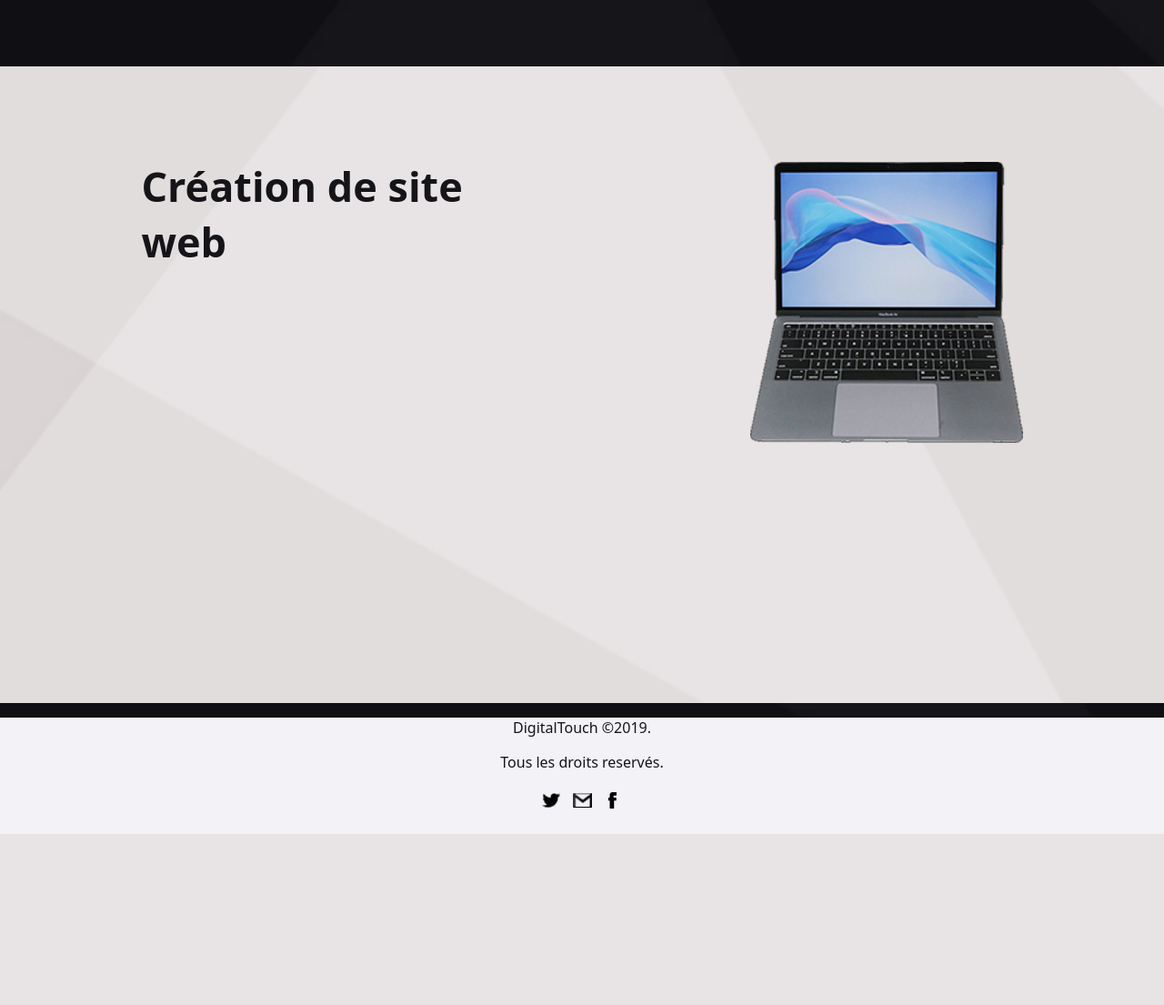
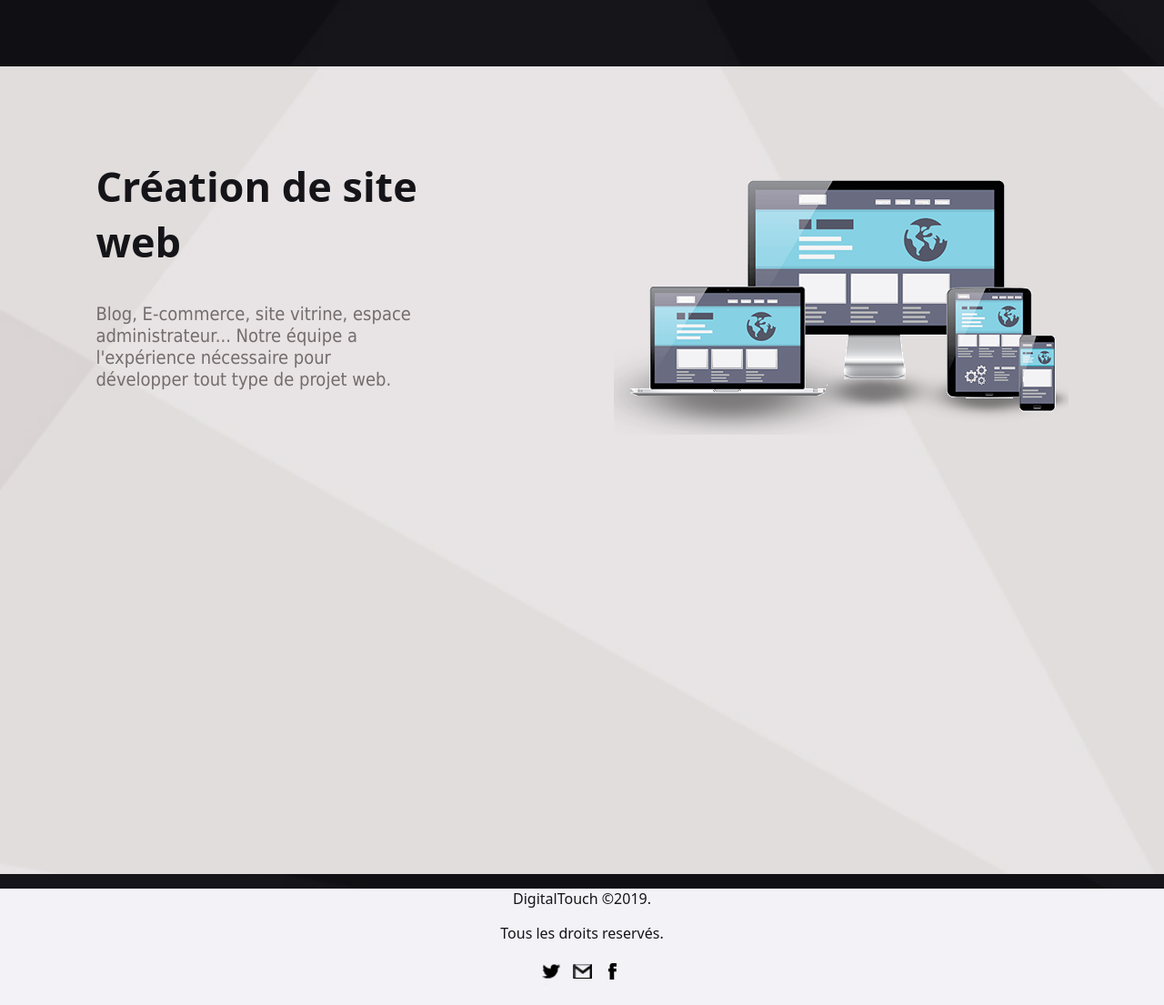
Before and after one commit to manshaftsantos/DigitTouch, a PHP site: page / in a window 1280 px wide. Shown: the part 586-1691 px from the top of the page at 91% size. Before the commit the page ends 1503 px from the top, so only its background shows below. Run offline with PHP 8.4, Linux system fonts and the light colour scheme.

Commit message:
purete 95%

```diff
--- a/css/main.css
+++ b/css/main.css
@@ -108,7 +108,7 @@ footer img
 {
     background-image: url(../img/fond_section_two.jpg);
     background-size: cover;
-    height: 700px;
+
     width:100%;
 }
 .texte_noir
--- a/view/index.view.php
+++ b/view/index.view.php
@@ -27,9 +27,10 @@
     <div class="section_one">
         <div class="texte_presentation">
             <h1 class="texte_noir">Création de site web</h1>
+            <p class="slogan">Blog, E-commerce, site vitrine, espace administrateur... Notre équipe a l'expérience nécessaire pour développer tout type de projet web.</p>
         </div>
         <div class="img_presentation">
-            <img src="img/pc1.png" alt="pc" >
+            <img src="img/creation_site_int.png" alt="pc" >
         </div>
     </div>
     <div class="section_one">
```
Also changed, not shown: img/creation_site_int.png (added).
